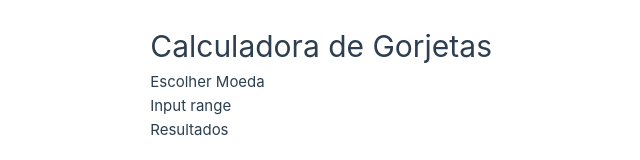
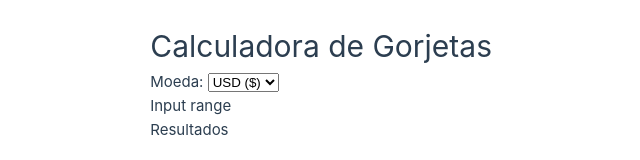
Before and after one commit to victormachadogp/frontend-assessment, a Vue app: page / in a window 1280 px wide. Shown: the part 318-478 px from the top of the page, without its empty margins (148-788 px from the left). Built offline with nearby package versions, Linux system fonts and the light colour scheme.

Commit message:
Implementando funcionalidade ao CurrencySelector

```diff
--- a/src/components/CurrencySelector.vue
+++ b/src/components/CurrencySelector.vue
@@ -1,7 +1,28 @@
 <template>
-  <div>Escolher Moeda</div>
+  <div class="currency-selector">
+    <label>
+      Moeda:
+      <select
+        :value="modelValue"
+        @input="$emit('update:modelValue', $event.target.value)"
+        class="currency-selector__select"
+      >
+        <option value="USD">USD ($)</option>
+        <option value="EUR">EUR (€)</option>
+      </select>
+    </label>
+  </div>
 </template>
 
-<script setup></script>
+<script setup>
+defineProps({
+  modelValue: {
+    type: String,
+    required: true,
+  },
+})
+
+defineEmits(['update:modelValue'])
+</script>
 
 <style></style>
--- a/src/components/TipCalculator.vue
+++ b/src/components/TipCalculator.vue
@@ -2,7 +2,7 @@
   <div class="tip-calculator">
     <h1 class="tip-calculator__title">Calculadora de Gorjetas</h1>
 
-    <CurrencySelector />
+    <CurrencySelector v-model="selectedCurrency" class="tip-calculator__currency-selector" />
 
     <RangeField />
 
@@ -11,9 +11,13 @@
 </template>
 
 <script setup>
+import { ref, computed, watch } from 'vue'
+
 import CurrencySelector from './CurrencySelector.vue'
 import RangeField from './RangeField.vue'
 import ResultsPanel from './ResultsPanel.vue'
+
+const selectedCurrency = ref('USD')
 </script>
 
 <style></style>
```
